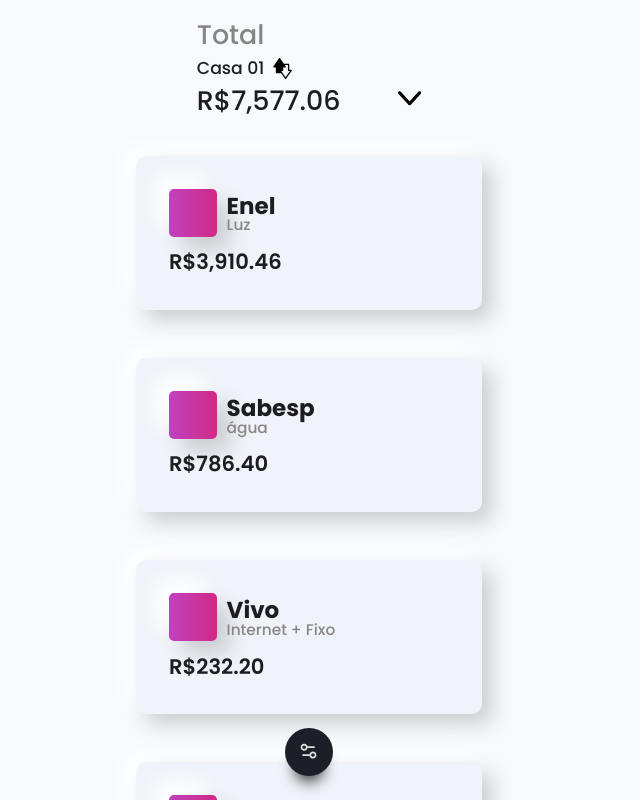
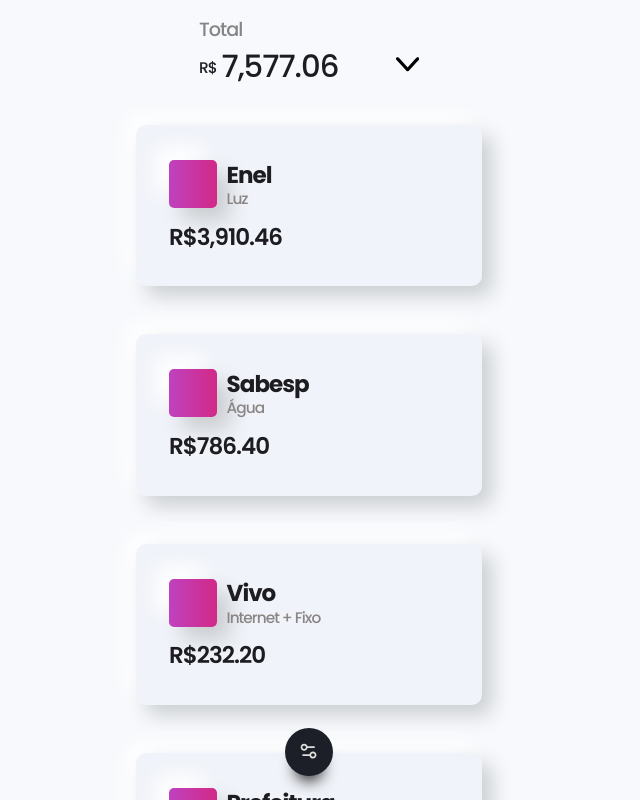
Before and after one commit to aelinrezende/redespe, a React (Create React App) app: page /expenses in a window 1280 px wide. Shown: the top 800 px of the page, without its empty margins (331-971 px from the left). Built offline with nearby package versions, Linux system fonts and the light colour scheme.

Commit message:
restyle the Amount component

```diff
--- a/public/index.html
+++ b/public/index.html
@@ -3,7 +3,14 @@
   <head>
     <meta charset="utf-8" />
     <link rel="icon" href="%PUBLIC_URL%/favicon.ico" />
-    <link href="https://fonts.googleapis.com/css2?family=Poppins:wght@400;500;600;700&display=swap" rel="stylesheet">
+    <link
+      href="https://fonts.googleapis.com/css2?family=Poppins:wght@400;500;600;700&display=swap"
+      rel="stylesheet"
+    />
+    <link
+      href="https://fonts.googleapis.com/css2?family=Montserrat:wght@400;500;600;700&display=swap"
+      rel="stylesheet"
+    />
     <meta name="viewport" content="width=device-width, initial-scale=1" />
     <meta name="theme-color" content="#000000" />
     <meta
--- a/src/App.css
+++ b/src/App.css
@@ -52,6 +52,7 @@ input,
 button,
 textarea {
   font: 500 1.6rem Poppins;
+  letter-spacing: -1px;
   color: var(--color-text-base);
 }
 
@@ -68,7 +69,6 @@ button:focus {
 
 ul {
   list-style: none;
-  padding: 0;
 }
 
 .container {
--- a/src/components/Amount/index.tsx
+++ b/src/components/Amount/index.tsx
@@ -23,13 +23,9 @@ const Amount: React.FC<ExpensesProps> = ({ route }) => {
     <div className="amount-container">
       <div>
         <p>Total</p>
-        <div className="account-toggle" onClick={() => toggleAccount()}>
-          {account.label}
-          <ToggleIcon />
-        </div>
         <div className="total-details">
           <span>
-            R$
+            <span>R$</span>
             {total?.toLocaleString(undefined, {
               minimumFractionDigits: 2,
             })}
--- a/src/components/Amount/styles.scss
+++ b/src/components/Amount/styles.scss
@@ -9,11 +9,12 @@
   animation-fill-mode: forwards;
 
   & p {
-    align-self: flex-start;
+    font-size: 2rem;
     color: #858586;
   }
 
-  & .account-toggle, .total-details {
+  & .account-toggle,
+  .total-details {
     display: flex;
     align-items: center;
   }
@@ -23,13 +24,24 @@
     cursor: pointer;
 
     & svg {
-      margin-left: .8rem;
+      margin-left: 0.8rem;
       width: 2.2rem;
       height: auto;
     }
   }
 
   & .total-details {
+    span {
+      display: flex;
+      align-items: center;
+      font-size: 3.2rem;
+
+      span {
+        font-size: 1.6rem;
+        margin-right: 0.5rem;
+      }
+    }
+
     & svg {
       width: 2.4rem;
       margin-left: 6rem;
@@ -38,11 +50,10 @@
     }
 
     & svg.total-rotate-arrow {
-      animation: icon-flip .5s;
-      animation-fill-mode: forwards
+      animation: icon-flip 0.5s;
+      animation-fill-mode: forwards;
     }
   }
-
 }
 
 @keyframes total-opacity {
@@ -50,12 +61,14 @@
     opacity: 0;
   }
   3% {
-    opacity: .2;
+    opacity: 0.2;
   }
   5% {
-    opacity: .5;
+    opacity: 0.5;
   }
-  10%, 25%, 75% {
+  10%,
+  25%,
+  75% {
     opacity: 8;
   }
   100% {
--- a/src/data.json
+++ b/src/data.json
@@ -103,7 +103,7 @@
       },
       {
         "provider": "Sabesp",
-        "label": "água",
+        "label": "Água",
         "logo": "sabesp_logo",
         "bills": [
           {
--- a/src/pages/Expenses/styles.ts
+++ b/src/pages/Expenses/styles.ts
@@ -61,7 +61,7 @@ export const ExpenseContent = styled.div`
     flex: 1;
 
     h2 {
-      margin-bottom: -1rem;
+      margin-bottom: -0.5rem;
     }
 
     span {
@@ -71,7 +71,7 @@ export const ExpenseContent = styled.div`
 
   p {
     font-weight: 600;
-    font-size: 2.2rem;
+    font-size: 2.4rem;
     width: 100%;
     margin-top: 1rem;
   }
```
Also changed, not shown: public/manifest.json.
